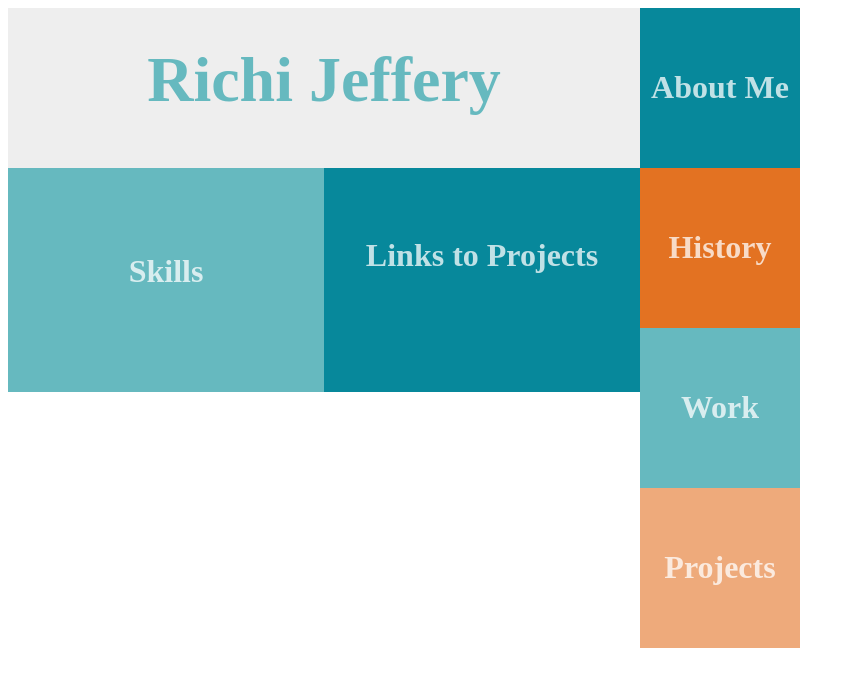
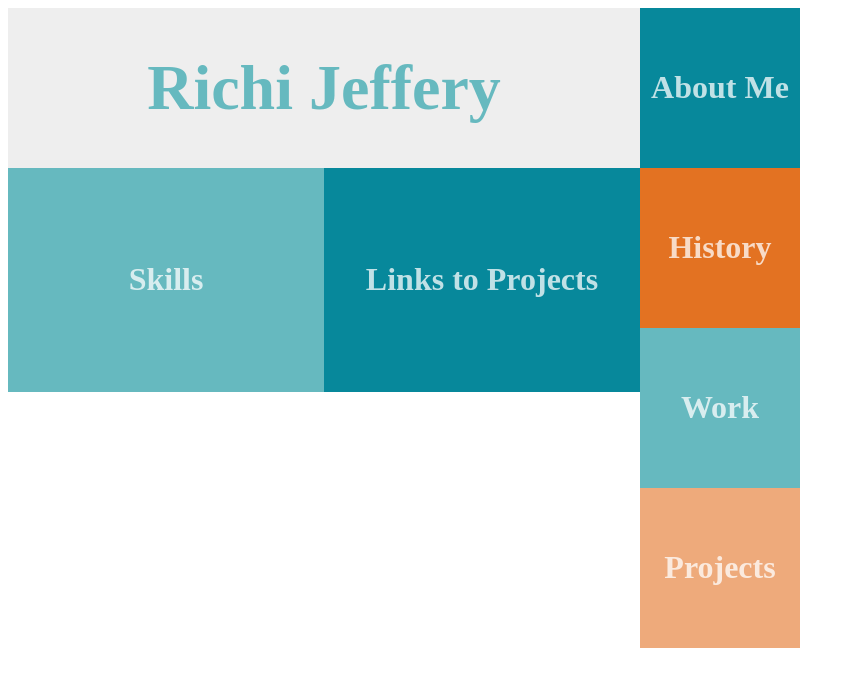
Before and after one commit to richi1717/portfolio, a React app: page / in a window 1280 px wide. Shown: the top 686 px of the page, without its empty margins (0-855 px from the left). Built offline with nearby package versions, Linux system fonts and the light colour scheme.

Commit message:
update style to center content in cards

```diff
--- a/src/sass/style.scss
+++ b/src/sass/style.scss
@@ -16,14 +16,9 @@
       .container {
         height: 14rem;
 
-        &.urls {
-          .content {
-            top: 3rem;
-          }
-        }
-
         .content {
-          top: 4rem;
+          top: 7rem;
+          transform: translateY(-50%);
 
         }
       }
@@ -46,10 +41,6 @@
         width: 100%;
         color: $secondary-light;
         font-size: 2rem;
-
-        .content {
-          top: -.5rem;
-        }
       }
 
       &.skills {
@@ -87,7 +78,8 @@
 
       .content {
         position: absolute;
-        top: 2.5rem;
+        top: 5rem;
+        transform: translateY(-50%);
         width: 100%;
       }
     }
@@ -119,13 +111,7 @@
     padding-bottom: 10px;
   }
 
-  .history {
-    h1 {
-      color: $main-light;
-    }
-  }
-
-  .about-me {
+  .history, .about-me, .skills {
     h1 {
       color: $main-light;
     }
```
